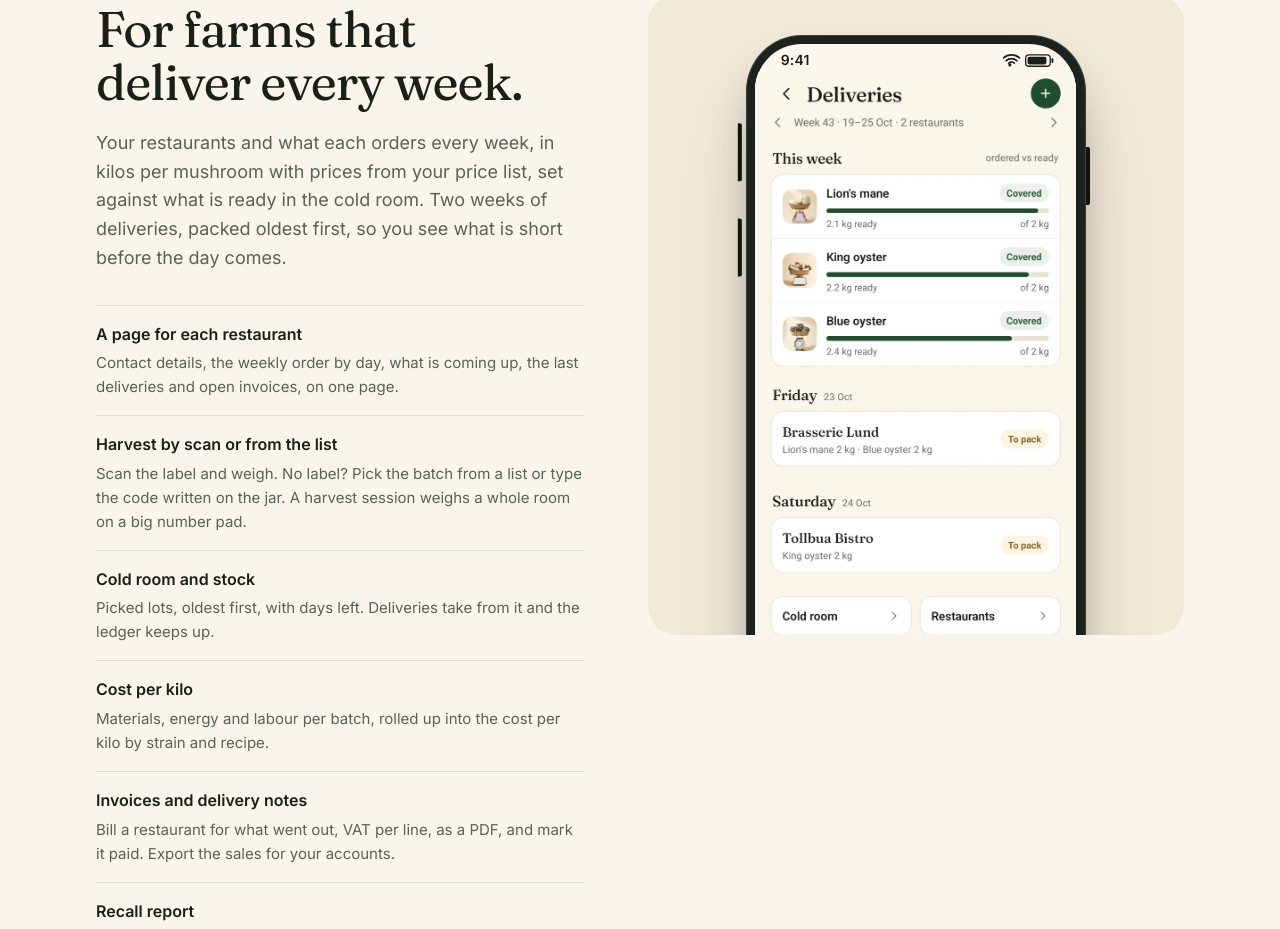
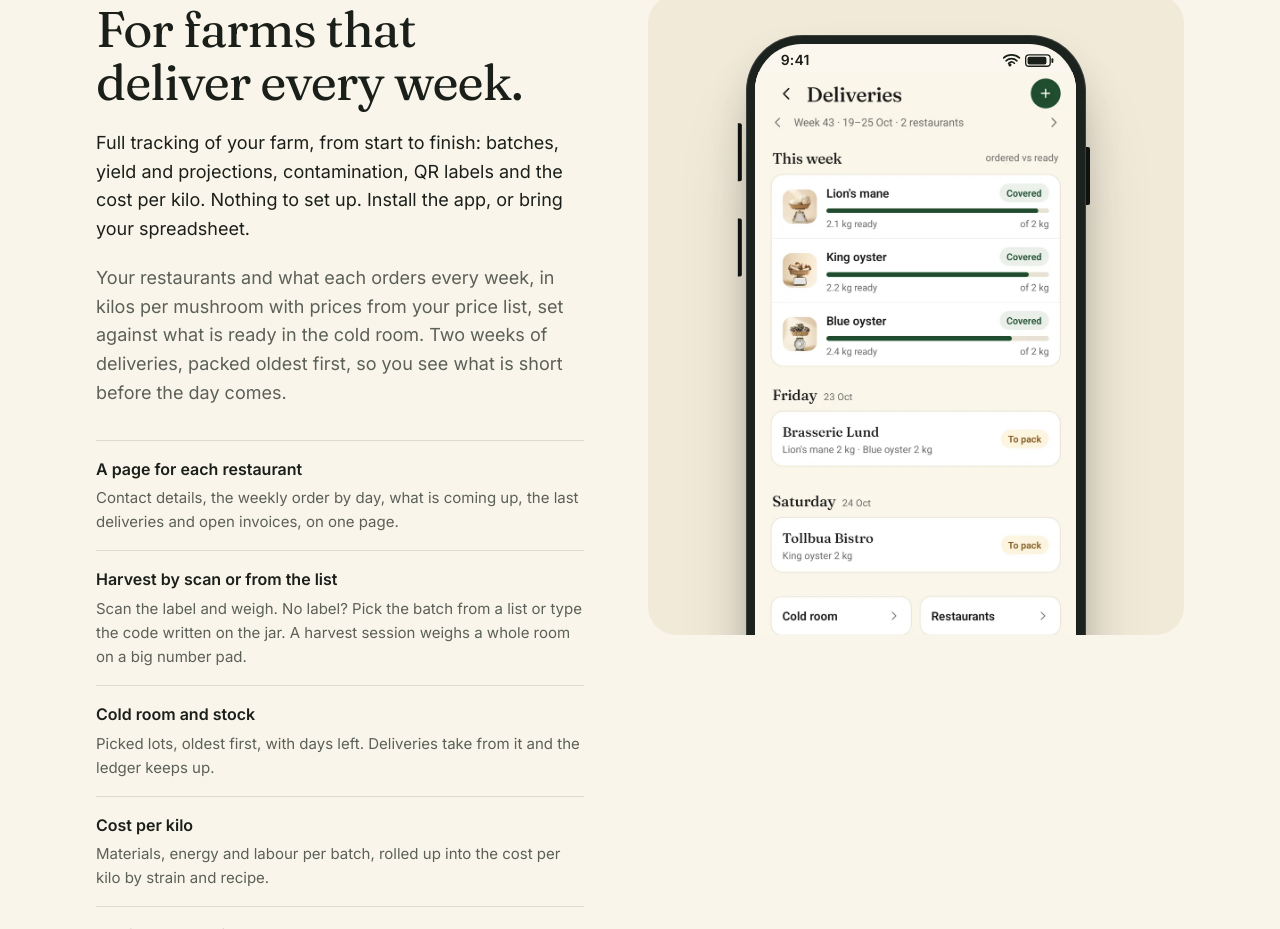
Before and after one commit to oslonach-creator/spora-site, a plain HTML site: page index.html in a window 1280 px wide. Shown: the part 8877-9806 px from the top of the page. Drawn offline with Linux system fonts and the light colour scheme; no server answers.

Commit message:
Farm section: one intro line in growers' own words (REQ-0004)
Co-Authored-By: Claude Opus 5.5 <noreply@anthropic.com>

```diff
--- a/index.html
+++ b/index.html
@@ -280,6 +280,7 @@
     <article class="row">
       <div class="row-text">
         <h2>For farms that deliver every week.</h2>
+        <p class="farm-intro">Full tracking of your farm, from start to finish: batches, yield and projections, contamination, QR labels and the cost per kilo. Nothing to set up. Install the app, or bring your spreadsheet.</p>
         <p>Your restaurants and what each orders every week, in kilos per mushroom with prices from your price list, set against what is ready in the cold room. Two weeks of deliveries, packed oldest first, so you see what is short before the day comes.</p>
         <dl class="farm-list">
           <div><dt>A page for each restaurant</dt><dd>Contact details, the weekly order by day, what is coming up, the last deliveries and open invoices, on one page.</dd></div>
--- a/site.css
+++ b/site.css
@@ -351,3 +351,4 @@ p{margin:0}
 .signup:not([hidden]) ~ .signup-alt .link-quiet{font-size:14px}
 @media (max-width:560px){.signup{padding:18px;border-radius:16px}.signup .btn{justify-self:stretch}}
 .signup-status:empty{display:none}
+.farm-sec .row-text > p.farm-intro{color:var(--ink)}
```
